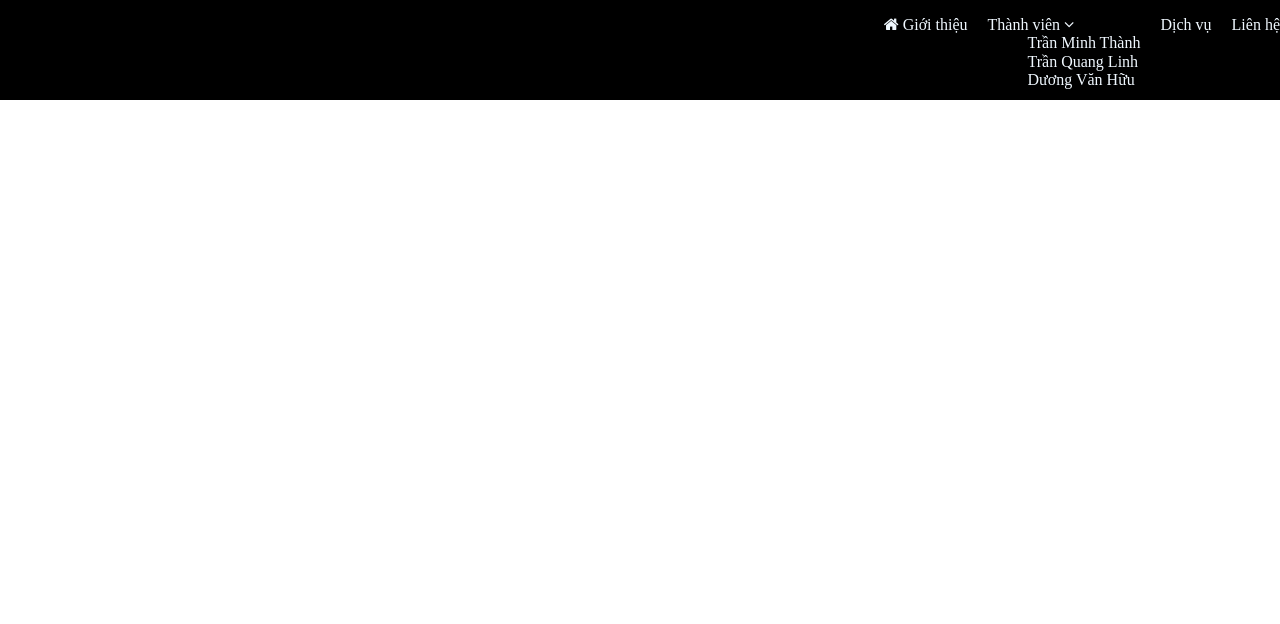
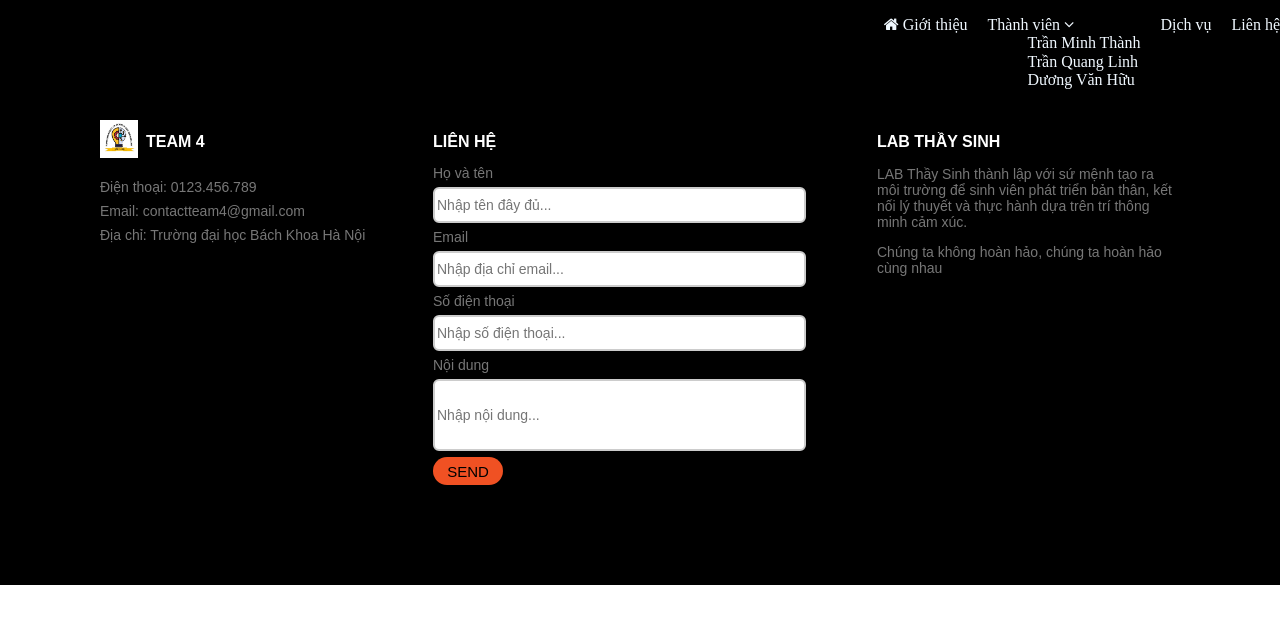
Before and after one commit to tmthanh17/Team4, a plain HTML site: page index.html in a window 1280 px wide. Drawn offline with nearby package versions, Linux system fonts and the light colour scheme.

Commit message:
linh commit lan 1

```diff
--- a/index.html
+++ b/index.html
@@ -41,9 +41,78 @@
              </ul>
         </header>
 
-        <footer>
 
-        </footer>
+    </div>
+    <!-- footer -->
+    <div id="footer">
+        <div class="container">
+            <div class="row">
+                <div class="col col-30 footer-address">
+                    <div class="footer-address-top">
+                        <a href="">
+                            <img src="./main/img/logo.jpg" alt="" class="footer-logo">
+                        </a>
+                        <h2 class="footer-heading">TEAM 4</h2>
+
+                    </div>
+                    <ul class="footer-address-list">
+                        <li>
+                            Điện thoại: 0123.456.789
+                        </li>
+                        <li>
+                            Email: contactteam4@gmail.com
+                        </li>
+                        <li>
+                            Địa chỉ: Trường đại học Bách Khoa Hà Nội
+                        </li>
+                    </ul>
+                </div>
+                <div class="col col-40 footer-contact">
+                    <h2 class="footer-heading">
+                        LIÊN HỆ
+                    </h2>
+                    <form class="form-contact">
+                        <div class="text-input">
+                            <label> Họ và tên</label>
+                            <div class="input-type">
+                                <input type="text" placeholder="Nhập tên đây đủ...">
+                            </div>
+                        </div>
+                        <div class="text-input">
+                            <label> Email</label>
+                            <div class="input-type">
+                                <input type="email"  placeholder="Nhập địa chỉ email..." name="email">
+                            </div>
+                        </div>
+                        <div class="text-input">
+                            <label> Số điện thoại</label>
+                            <div class="input-type">
+                                <input data-form-type="phone" placeholder="Nhập số điện thoại..." name="phone">
+                            </div>
+                        </div>
+
+                        <div class="text-input">
+                            <label> Nội dung</label>
+                            <div class="input-type">
+                                <input data-form-type="text" placeholder="Nhập nội dung..." name="description" class="input-desc">
+                            </div>
+                        </div>
+                        <div class="button">
+                            <button>SEND</button>
+                        </div>
+                    </form>
+                </div>
+
+                <div class="col col-30 footer-organization">
+                    <h2 class="footer-heading">LAB THẦY SINH</h2>
+                    <p>LAB Thầy Sinh thành lập với sứ mệnh tạo ra môi trường để sinh viên phát triển bản thân, kết nối lý thuyết và thực hành dựa trên trí thông minh cảm xúc.</p>
+                    <p>Chúng ta không hoàn hảo, chúng ta hoàn hảo cùng nhau</p>
+                    <div class="footer-social">
+
+                    </div>
+                </div>
+            </div>
+        </div>
     </div>
 
 </body>
--- a/main/css/base.css
+++ b/main/css/base.css
@@ -1,9 +1,8 @@
 *{
-    box-sizing:inherit;
+    box-sizing: border-box;
 }
 .html{
   font-size: 62.5%;
   font-family: 'Roboto', sans-serif;
   line-height:1.6rem;
-   box-sizing:border-box;
 }
--- a/main/css/master.css
+++ b/main/css/master.css
@@ -23,3 +23,119 @@
     list-style-type: none;
     color:aliceblue;
 }
+
+/* footer */
+.row{
+    display: flex;
+    flex-wrap: wrap;
+    margin-left: 15px;
+    margin-right: 15px;
+}
+
+.col{
+    width: 100%;
+    position: relative;
+    padding-left: 15px;
+    padding-right: 15px;
+}
+
+.col-30{
+    flex: 0 0 30%;
+}
+
+.col-40{
+    flex: 0 0 40%;
+}
+
+
+#footer{
+    display: flex;
+    font-size: 10px;
+    display: block;
+    padding-top: 120px;
+    font-family: 'Poppins', sans-serif;
+    background-color: #000;
+    color: #777777;
+    padding-bottom: 100px;
+}
+
+.container{
+    justify-content: space-around;
+    width: 100%;
+    max-width: 1140px;
+    margin-left: auto;
+    margin-right: auto;
+    padding: auto;
+}
+
+.footer-address-top{
+    display: flex;
+    justify-items: center;
+}
+
+.footer-address-top img{
+    margin-right: 8px;
+    width:38px;
+    height: 38px;
+}
+
+.footer-heading{
+    font-size: 1.6em;
+    color: #fff;
+
+    font-weight: 600;
+}
+
+.footer-address-list{
+    list-style: none;
+    font-size: 1.4em;
+    padding: 0;
+
+}
+.footer-address-list li{
+    margin-bottom: 8px;
+}
+
+.footer-contact{
+
+}
+
+.text-input{
+    font-size: 1.4em;
+    margin-bottom: 6px;
+}
+
+.text-input label{
+    padding-bottom: 6px;
+    display: block;
+}
+
+.input-type input{
+    border: 2px solid #ccc;
+    border-radius: 6px;
+    height: 36px;
+    width: 90%;
+}
+
+.input-type .input-desc{
+    height: 72px;
+}
+
+.button{
+    font-size: 1.5em;
+    justify-items: center;
+
+
+}
+.button button{
+    border: 5px;
+    width: 70px;
+    height: 28px;
+    border-radius: 20px;
+    cursor: pointer;
+    background-color: #f05123;
+}
+
+.footer-organization p{
+    font-size: 1.4em;
+}
```
Also changed, not shown: main/img/logo.jpg (added).
